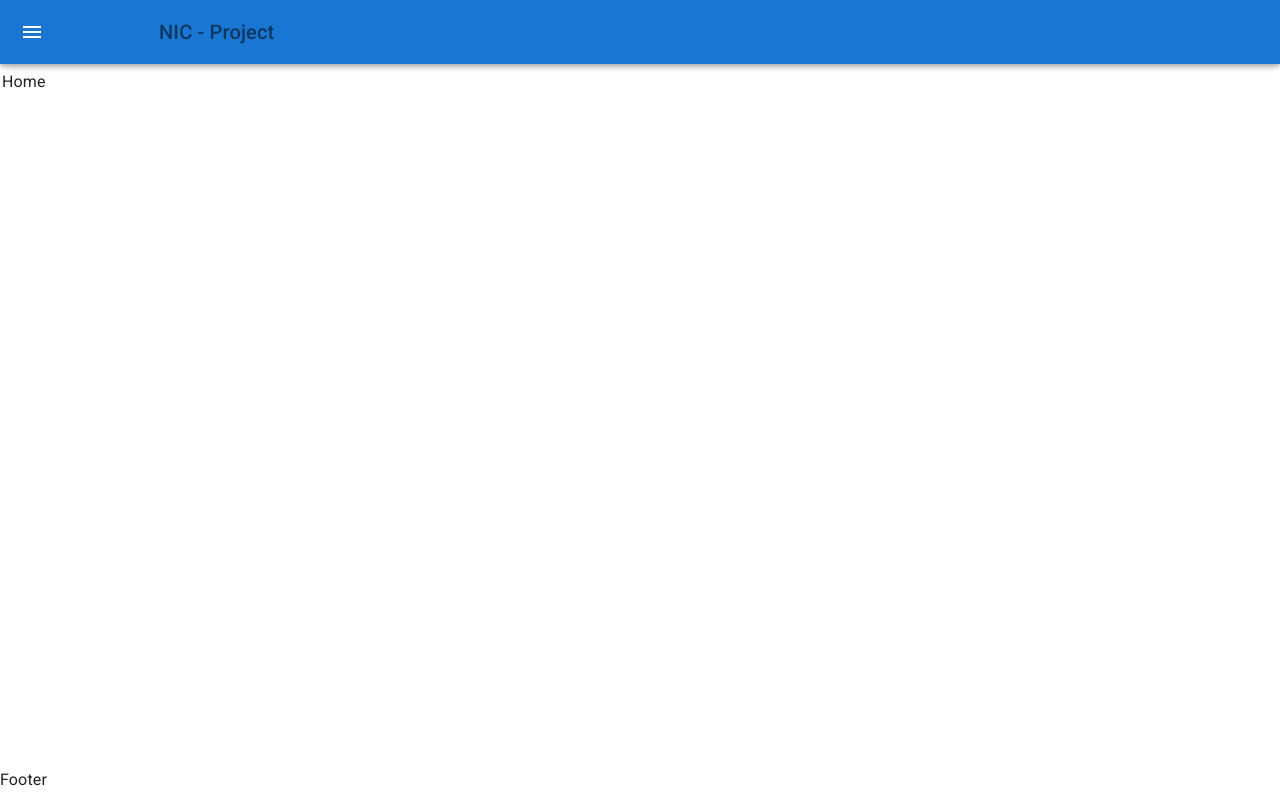
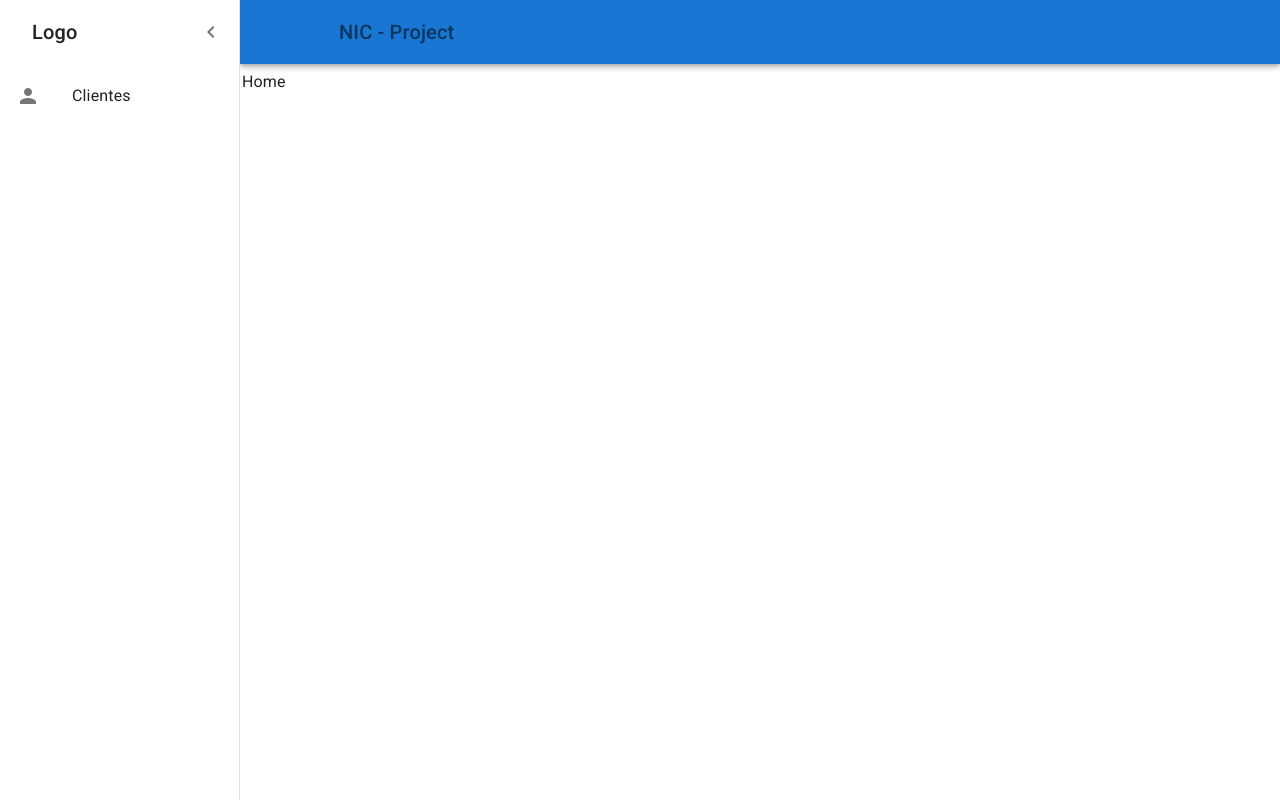
Before and after one commit to ricardoareiaslinhares/nic-project, a React (Vite) app: page / in a window 1280 px wide. Built offline with nearby package versions, Linux system fonts and the light colour scheme.

Commit message:
Drawer SideBar - fixed closes after navigation

```diff
--- a/src/Layout.tsx
+++ b/src/Layout.tsx
@@ -2,10 +2,10 @@ import { useCallback, useState } from "react";
 import { Outlet } from "react-router";
 
 import DrawerCustom from "./components/SideBar/DrawerCustom";
-import { Box, styled, Toolbar } from "@mui/material";
+import { Box, styled} from "@mui/material";
 
 const Layout = () => {
-  const [isDrawerOpen, setIsDrawerOpen] = useState(false);
+  const [isDrawerOpen, setIsDrawerOpen] = useState(true);
   const drawerWidth = 240;
   const handleDrawer = useCallback(() => {
     setIsDrawerOpen((prev) => !prev);
--- a/src/components/SideBar/DrawerCustom.tsx
+++ b/src/components/SideBar/DrawerCustom.tsx
@@ -44,6 +44,12 @@ const DrawerCustom =({
   const theme = useTheme();
   const navigate = useNavigate();
 
+  const handleNavigation = (path: string) => {
+    if (location.pathname !== path) {
+      navigate(path);
+    }
+  }
+
   const drawerItems = [
     { label: "Clientes", path: "/clients", icon: <PersonIcon /> },
   ];
@@ -87,7 +93,7 @@ const DrawerCustom =({
         <List>
           {drawerItems.map((item, index) => (
             <ListItem key={index} disablePadding>
-              <ListItemButton onClick={() => navigate(item.path)}>
+              <ListItemButton onClick={() => handleNavigation(item.path)}>
                 <ListItemIcon>{item.icon}</ListItemIcon>
                 <ListItemText primary={item.label} />
               </ListItemButton>
```
